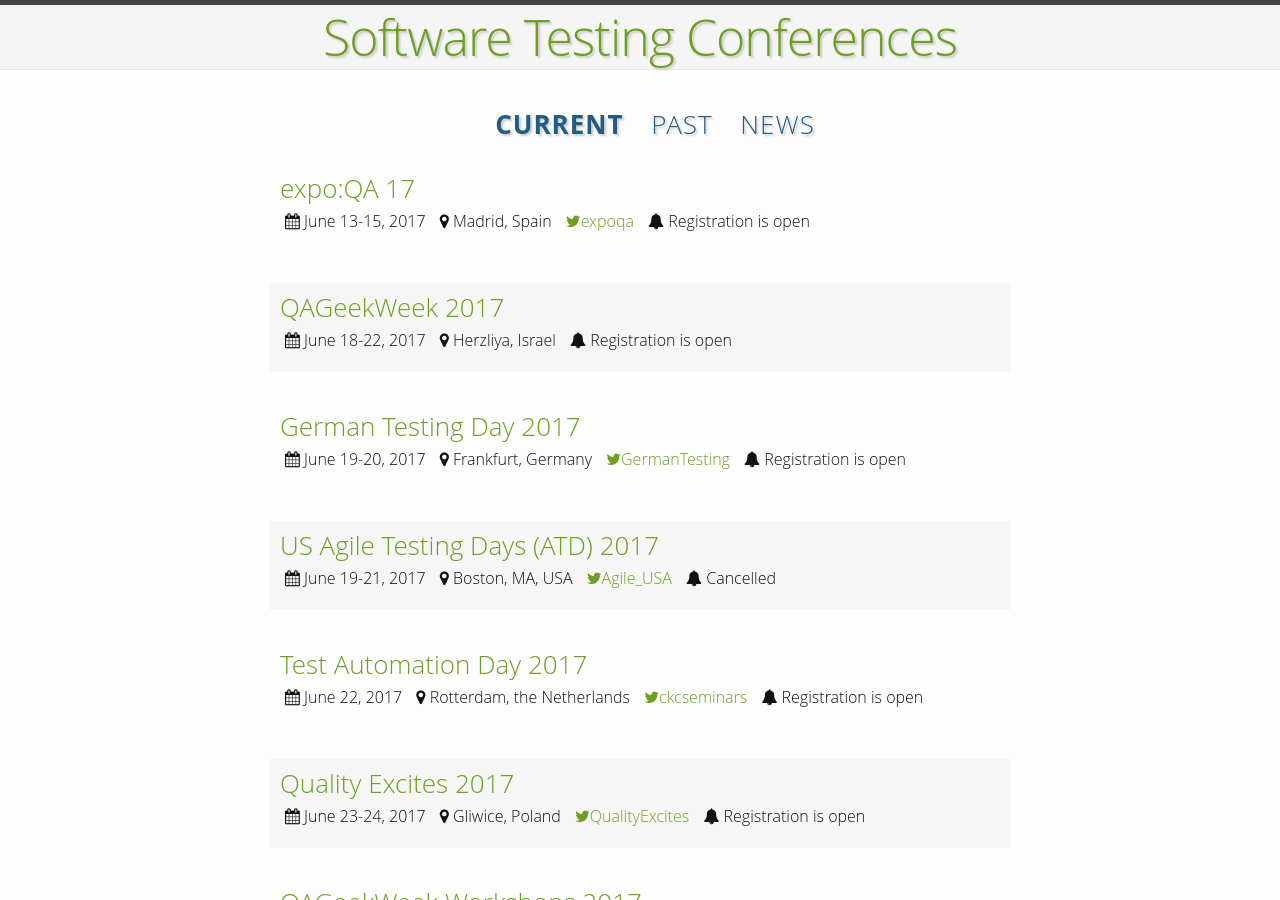
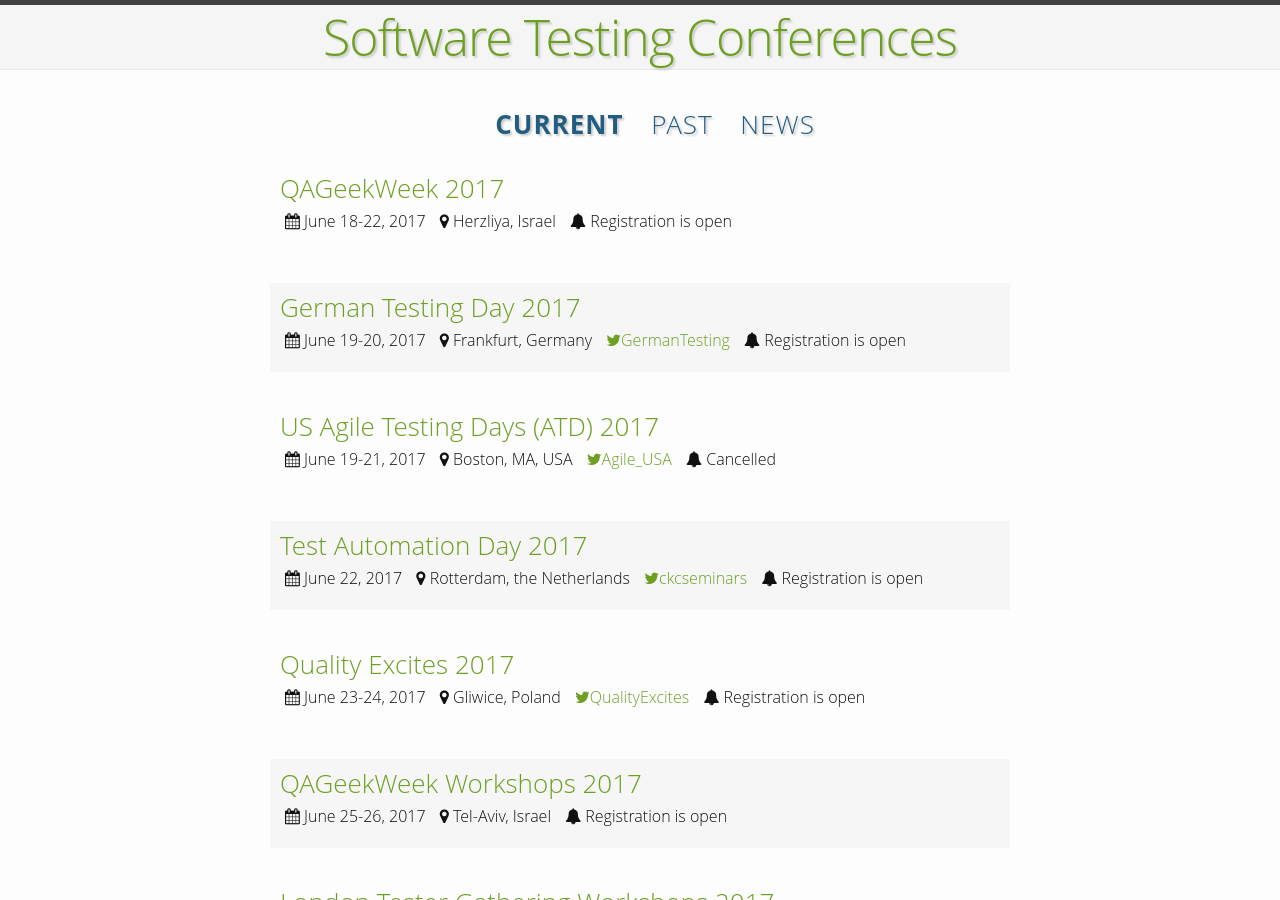
Before and after one commit to TestingConferences/testingconferences.github.io, a Jekyll site: the page built from index.html, in a window 1280 px wide and 900 px high. Built offline with Jekyll 4.4.1, drawn with Linux system fonts in a browser that asks for light colours.

Commit message:
Update current.yml

```diff
--- a/_data/current.yml
+++ b/_data/current.yml
@@ -1,10 +1,3 @@
-- name: expo:QA 17
-  location: Madrid, Spain
-  dates: "June 13-15, 2017"
-  url: http://www.expoqa.com/
-  twitter: expoqa
-  status: Registration is open
-
 - name: QAGeekWeek 2017
   location: Herzliya, Israel
   dates: "June 18-22, 2017"
```
